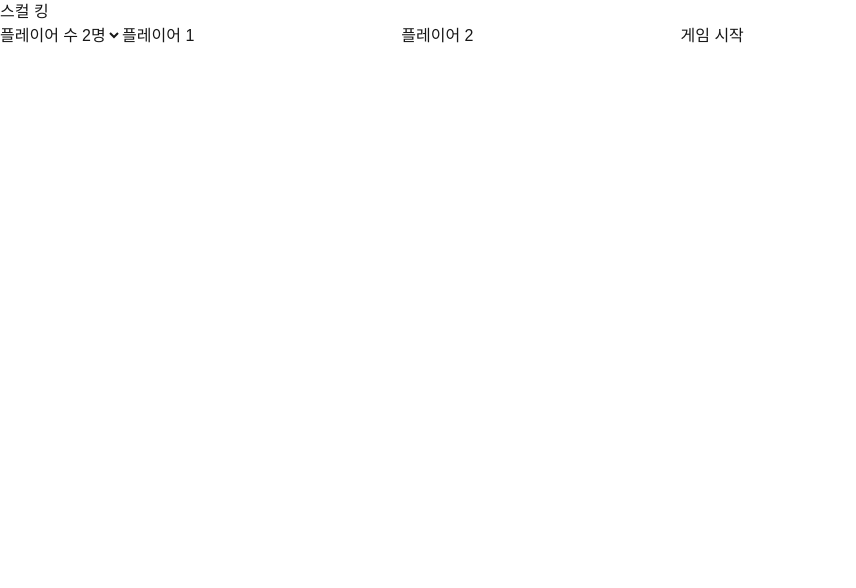
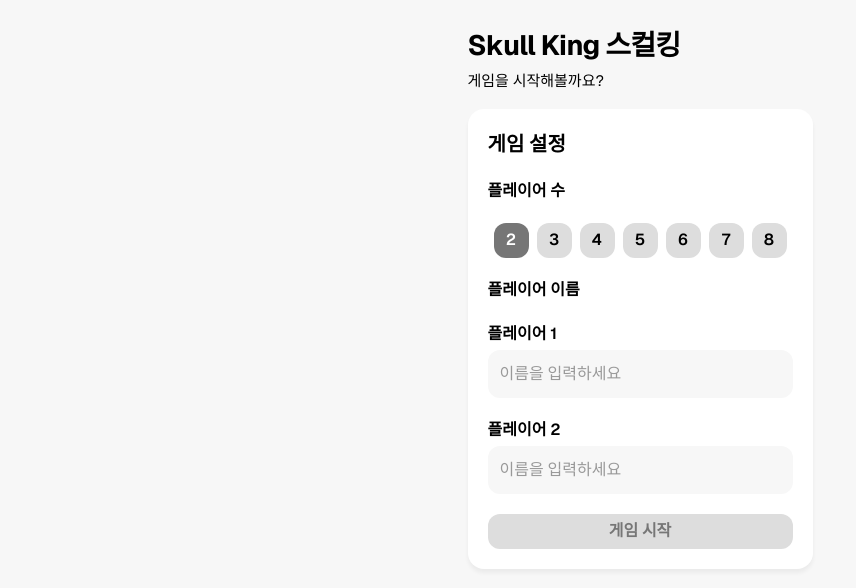
Before and after one commit to SpecialSomething/board-score, a Next.js app: page /games/skull-king in a window 1280 px wide. Shown: the top 588 px of the page, without its empty margins (0-856 px from the left). Built offline with nearby package versions, Linux system fonts and the light colour scheme.

Commit message:
게임 인원 선택까지 구현 완료

```diff
--- a/src/features/skull-king/components/GameSetup.tsx
+++ b/src/features/skull-king/components/GameSetup.tsx
@@ -1,28 +1,29 @@
 "use client";
 
-import {useState} from "react";
+import { useState } from "react";
 
-import { Player } from "../types";
-
-import { MIN_PLAYERS, MAX_PLAYERS } from "../constants";
+import { MAX_PLAYERS, MIN_PLAYERS } from "../constants";
+import type { Player } from "../types";
 
 type GameSetupProps = {
   onStart: (players: Player[]) => void;
 };
 
-export default function GameSetup({
-    onStart
-}: GameSetupProps) {
+const PLAYER_COUNTS = Array.from(
+  { length: MAX_PLAYERS - MIN_PLAYERS + 1 },
+  (_, index) => MIN_PLAYERS + index
+);
+
+export default function GameSetup({ onStart }: GameSetupProps) {
   const [playerCount, setPlayerCount] = useState(2);
-
   const [playerNames, setPlayerNames] = useState<string[]>(["", ""]);
-
   const [error, setError] = useState("");
-
-
+  const canStart = playerNames.every(name => name.trim() !== "") &&
+  new Set(playerNames.map(name => name.trim())).size === playerNames.length;
 
   function updatePlayerCount(count: number) {
     setPlayerCount(count);
+    setError("");
 
     setPlayerNames((currentNames) => {
       if (count > currentNames.length) {
@@ -36,17 +37,22 @@
     });
   }
 
+  function updatePlayerName(index: number, name: string) {
+    setPlayerNames((currentNames) =>
+      currentNames.map((currentName, currentIndex) =>
+        currentIndex === index ? name : currentName
+      )
+    );
+  }
+
   function handleStart() {
-        // 공백 제거
     const trimmedNames = playerNames.map((name) => name.trim());
 
-        // 빈 이름 검사
     if (trimmedNames.some((name) => name === "")) {
       setError("모든 플레이어의 이름을 입력해주세요.");
       return;
     }
 
-        // 중복 이름 검사
     const uniqueNames = new Set(trimmedNames);
 
     if (uniqueNames.size !== trimmedNames.length) {
@@ -54,66 +60,112 @@
       return;
     }
 
-        // 오류가 없으면 오류 메세지 제거
     setError("");
 
     const players: Player[] = trimmedNames.map((name, index) => ({
       id: `player-${index + 1}`,
       name,
     }));
+
     onStart(players);
-        console.log(playerNames);
   }
 
   return (
-      <main>
-        <h1>스컬 킹</h1>
+    <div className="min-h-screen bg-[#f7f7f7]">
+      <section className="mx-auto flex w-full max-w-[393px] flex-col gap-4 p-6 font-sans text-black">
+        <header>
+          <h1 className="text-[28px] font-bold leading-normal tracking-tight">
+            Skull King 스컬킹
+          </h1>
+          <p className="mt-1 text-[15px] leading-normal">
+            게임을 시작해볼까요?
+          </p>
+        </header>
 
-        <label>
+        <div className="flex flex-col gap-5 overflow-hidden rounded-2xl bg-white p-5 shadow-[0_4px_4px_rgba(0,0,0,0.05)]">
+          <h2 className="text-xl font-semibold leading-normal">게임 설정</h2>
+
+          <fieldset>
+            <legend className="text-base font-semibold leading-normal">
               플레이어 수
+            </legend>
+            <div className="mt-5 flex items-center justify-center gap-2">
+              {PLAYER_COUNTS.map((count) => {
+                const isSelected = playerCount === count;
 
-            <select
-                value={playerCount}
+                return (
+                  <button
+                    key={count}
+                    type="button"
+                    aria-pressed={isSelected}
+                    onClick={() => updatePlayerCount(count)}
+                    className={`flex size-[35px] shrink-0 items-center justify-center rounded-xl text-base font-semibold leading-none transition-colors focus-visible:outline-2 focus-visible:outline-offset-2 focus-visible:outline-black ${
+                      isSelected
+                        ? "bg-[#767676] text-white"
+                        : "bg-[#dddddd] text-black hover:bg-[#cecece]"
+                    }`}
+                  >
+                    {count}
+                  </button>
+                );
+              })}
+            </div>
+          </fieldset>
+
+          <div>
+            <h3 className="text-base font-semibold leading-normal">
+              플레이어 이름
+            </h3>
+            <div className="mt-5 flex flex-col gap-5">
+              {playerNames.map((name, index) => {
+                const inputId = `player-name-${index + 1}`;
+
+                return (
+                  <div key={inputId}>
+                    <label
+                      htmlFor={inputId}
+                      className="block text-base font-semibold leading-normal"
+                    >
+                      플레이어 {index + 1}
+                    </label>
+                    <input
+                      id={inputId}
+                      type="text"
+                      value={name}
+                      placeholder="이름을 입력하세요"
+                      autoComplete="off"
                       onChange={(event) =>
-                    updatePlayerCount(Number(event.target.value))
+                        updatePlayerName(index, event.target.value)
                       }
-            >
-                {Array.from(
-                    {length: MAX_PLAYERS - MIN_PLAYERS + 1},
-                    (_, index) => MIN_PLAYERS + index
-                ).map((count) => (
-                    <option key={count} value={count}>
-                        {count}명
-                    </option>
-                ))}
-            </select>
-        </label>
-
-        {playerNames.map((name, index) => (
-            <label key={index}>
-                플레이어 {index + 1}
-
-                <input
-                    value={name}
-                    onChange={(event) => {
-                        const newNames = [...playerNames];
-                        newNames[index] = event.target.value;
-                        setPlayerNames(newNames);
-                    }}
+                      className="mt-1 h-12 w-full rounded-xl bg-[#f7f7f7] px-3 text-base font-medium text-black outline-none placeholder:text-[#999] focus:ring-2 focus:ring-[#767676]"
                     />
-            </label>
-        ))}
+                  </div>
+                );
+              })}
+            </div>
+          </div>
 
           {error && (
-            <p>{error}</p>
+            <p role="alert" className="text-base font-semibold leading-normal text-red-600">
+              {error}
+            </p>
           )}
 
           <button
             type="button"
             onClick={handleStart}
+            disabled={!canStart}
+            className={`flex h-[35px] w-full items-center justify-center rounded-xl text-base font-semibold transition-colors
+            ${
+              canStart
+                ? "bg-black text-white hover:bg-[#333]"
+                : "bg-[#dddddd] text-[#767676]"
+            }`}
           >
             게임 시작
           </button>
-      </main>
+        </div>
+      </section>
+    </div>
   );
 }
```
Lines whose indentation alone changed are shown as unchanged.
